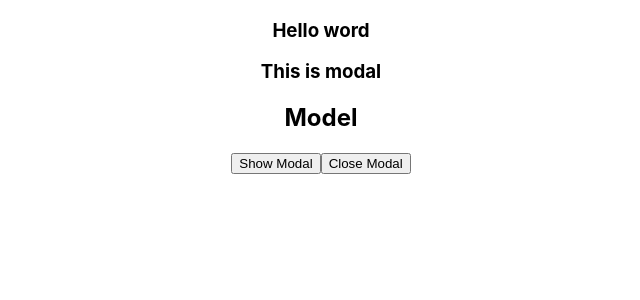
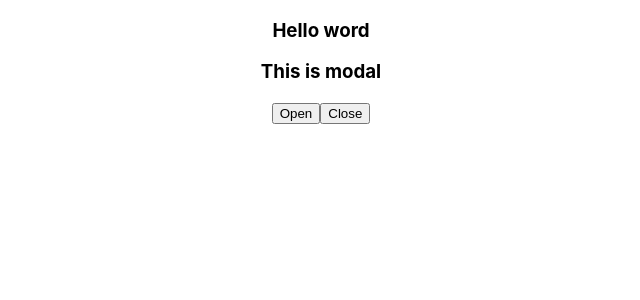
Before and after one commit to phuchung00/hungmodel, a React (Create React App) app: page / in a window 1280 px wide. Shown: the top 300 px of the page, without its empty margins (319-959 px from the left). Built offline with nearby package versions, Linux system fonts and the light colour scheme.

Commit message:
create NewModal with children

```diff
--- a/src/Components/Modals.js
+++ /dev/null
@@ -1,44 +0,0 @@
-import React, { Component } from 'react'
-import style from './Styles.css'
-
-export default class Modals extends Component {
-  constructor(props, context) {
-    super(props, context);
-    this.handleOpen = this.handleOpen.bind(this)
-    this.handleClose = this.handleClose.bind(this)
-
-    this.state = {
-      open: false,
-    };
-  }
-  handleClose() {
-    this.setState({
-      open: false
-    });
-  }
-  handleOpen() {
-    this.setState({
-      open: true,
-    });
-  }
-  render() {
-    let className = "modal ";
-    const open = this.state.open;
-
-    if (open) {
-      className += 'open';
-    } else {
-      className += 'close';
-    }
-    return (
-      <div>
-        <h2>Model</h2>
-        <button id="myBtn" onClick={this.handleOpen} >Show Modal</button>
-        <button id="myBtn" onClick={this.handleClose} >Close Modal</button>
-        <div id="myModal" className={className}>
-          <h2>Hi!</h2>
-        </div>
-      </div>
-    );
-  }
-}
--- /dev/null
+++ b/src/Components/NewModal.js
@@ -0,0 +1,45 @@
+import React, { Component } from 'react'
+import './Styles.css'
+
+export default class NewModal extends Component {
+  constructor(props, context){
+    super(props, context);
+    this.handleOpen = this.handleOpen.bind(this)
+    this.handleClose = this.handleClose.bind(this)
+
+    this.state = {
+      open : false
+    }
+  }
+
+  handleClose() {
+    this.setState({
+    open : false
+    })
+  }
+  handleOpen() {
+    this.setState({
+      open:true
+    })
+  }
+
+  render() {
+    let className = 'modal '
+    const open = this.state.open
+
+    open?
+      (className += 'open'):(
+        className += 'close'
+      )
+
+    return (
+      <div>
+        <button onClick = {this.handleOpen}>Open</button>
+        <button onClick = {this.handleClose}>Close</button>
+        <div className = {className}>
+        {this.props.children}
+        </div>
+        </div>
+    )
+  }
+}
--- a/src/Components/index.js
+++ b/src/Components/index.js
@@ -1,11 +1,14 @@
 import React, { Component } from 'react'
-import Modal from './Modals';
+import Modal from './NewModal';
 
 export default class index extends Component {
   render() {
     return (
       <div>
-        <Modal/>
+        <Modal>
+          {this.props.children}
+          <h1>this is Modal</h1>
+        </Modal>
       </div>
     )
   }
```
